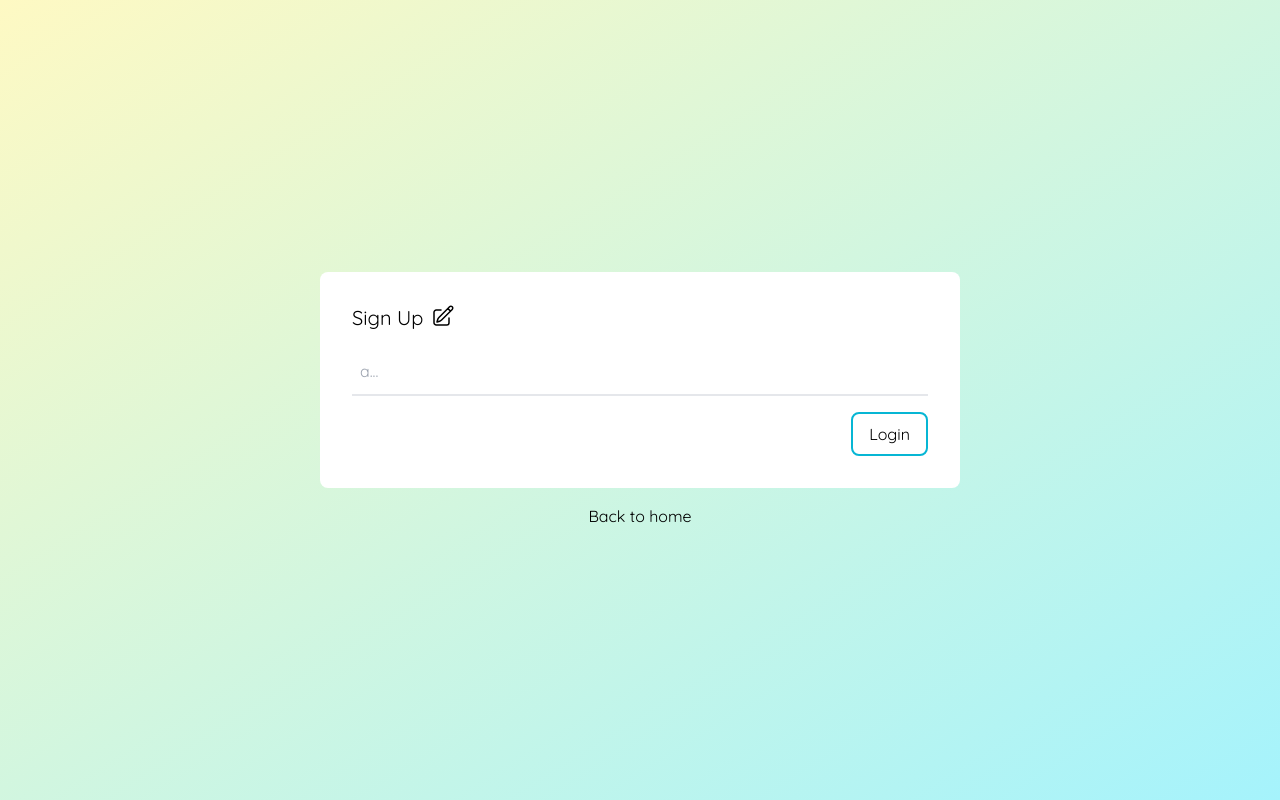
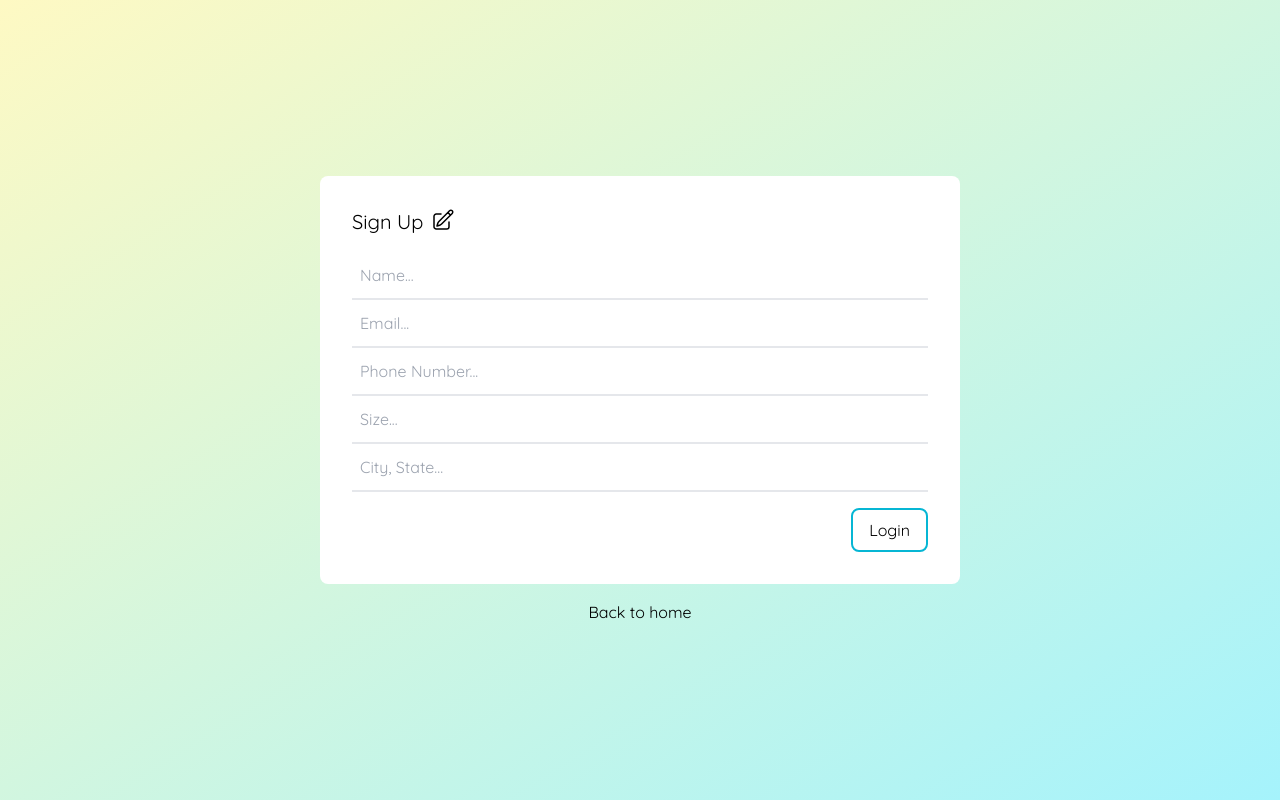
Before and after one commit to kyeoul/adventury-2, a React (Create React App) app: page /signup in a window 1280 px wide. Built offline with nearby package versions, Linux system fonts and the light colour scheme.

Commit message:
Signup page completed

```diff
--- a/src/Components/LoginForm.js
+++ b/src/Components/LoginForm.js
@@ -21,7 +21,7 @@ function LoginForm() {
                 <input type="password" value={password} onChange={changePasswordHandler} className="login-textbox mt-2" placeholder="Password"></input>
 
                 <div className="flex justify-end">
-                    <button type="submit" className="mt-4 px-4 py-2 bg-white hover:bg-cyan-100 border-2 border-cyan-500 rounded-lg duration-200">Login</button>
+                    <button type="submit" className="mt-4 px-4 py-2 bg-white hover:bg-cyan-100 border-2 border-cyan-500 rounded-lg duration-200">Sign up</button>
                 </div>
             </form>
         </div>
--- a/src/Components/SignupForm.js
+++ b/src/Components/SignupForm.js
@@ -5,25 +5,30 @@ import {useState} from "react"
 function SignupForm() {
 
     const { register, handleSubmit, watch, formState: { errors } } = useForm();
+    // The input form responses are stored in the data variable as an object
     const {data, setData} = useState({});
     const onSubmit = (formData) => {
         console.log(formData); // an object of form Data
         setData(formData);
     }
 
-    let input_names = [];
+    let input_names = ["Name", "Email", "Phone Number", "Size", "City, State"];
 
     return (
         <div>
             <div className="w-full box-border">
                 <form onSubmit={handleSubmit(onSubmit)}>
-                <input
-                name="a"
-                placeholder="a..."
-                type="text"
-                className="login-textbox"
-                {...register('message',{required:true})}
-        />
+
+                    {input_names.map((value, index) => (
+                        <input
+                        name={value}
+                        placeholder={value + "..."}
+                        type="text"
+                        className="login-textbox"
+                        {...register('message',{required:true})}
+                        />
+                    ))}
+
                     <div className="flex justify-end">
                         <button type="submit" className="mt-4 px-4 py-2 bg-white hover:bg-cyan-100 border-2 border-cyan-500 rounded-lg duration-200">Login</button>
                     </div>
```
